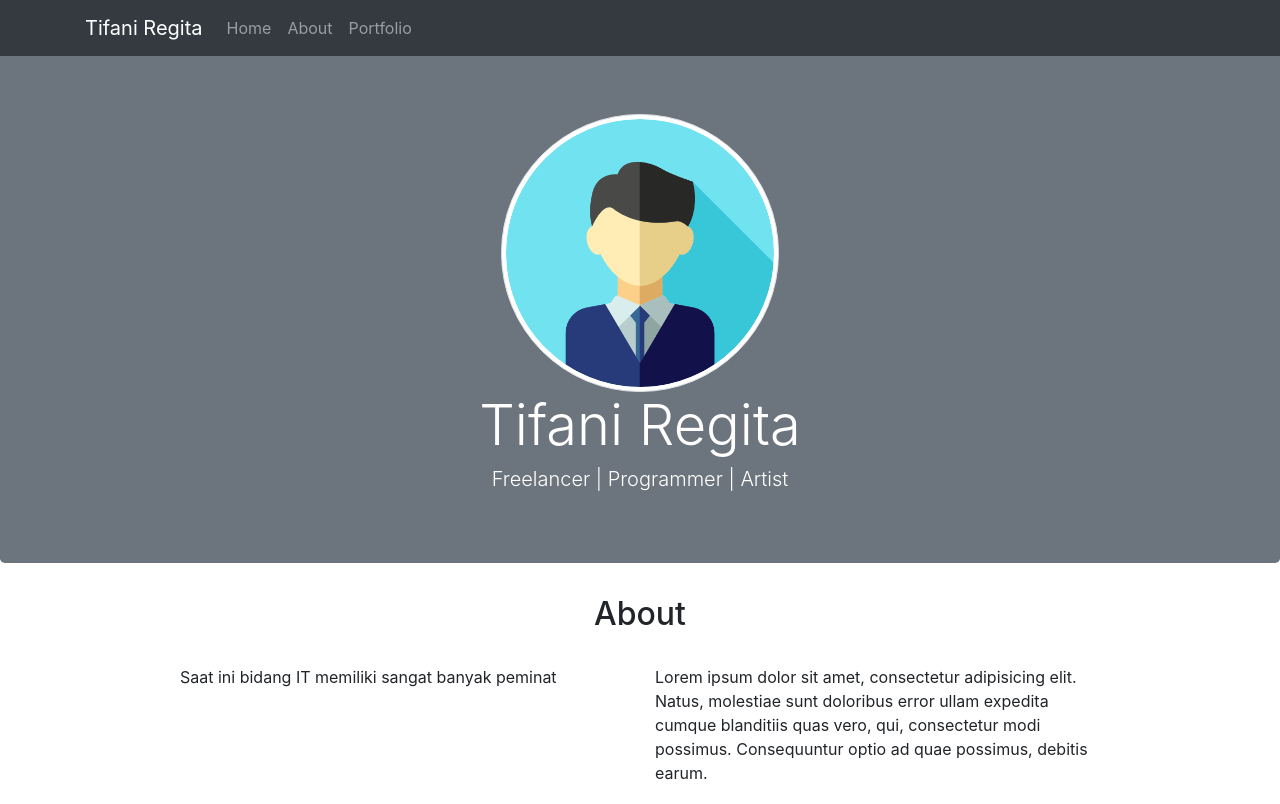
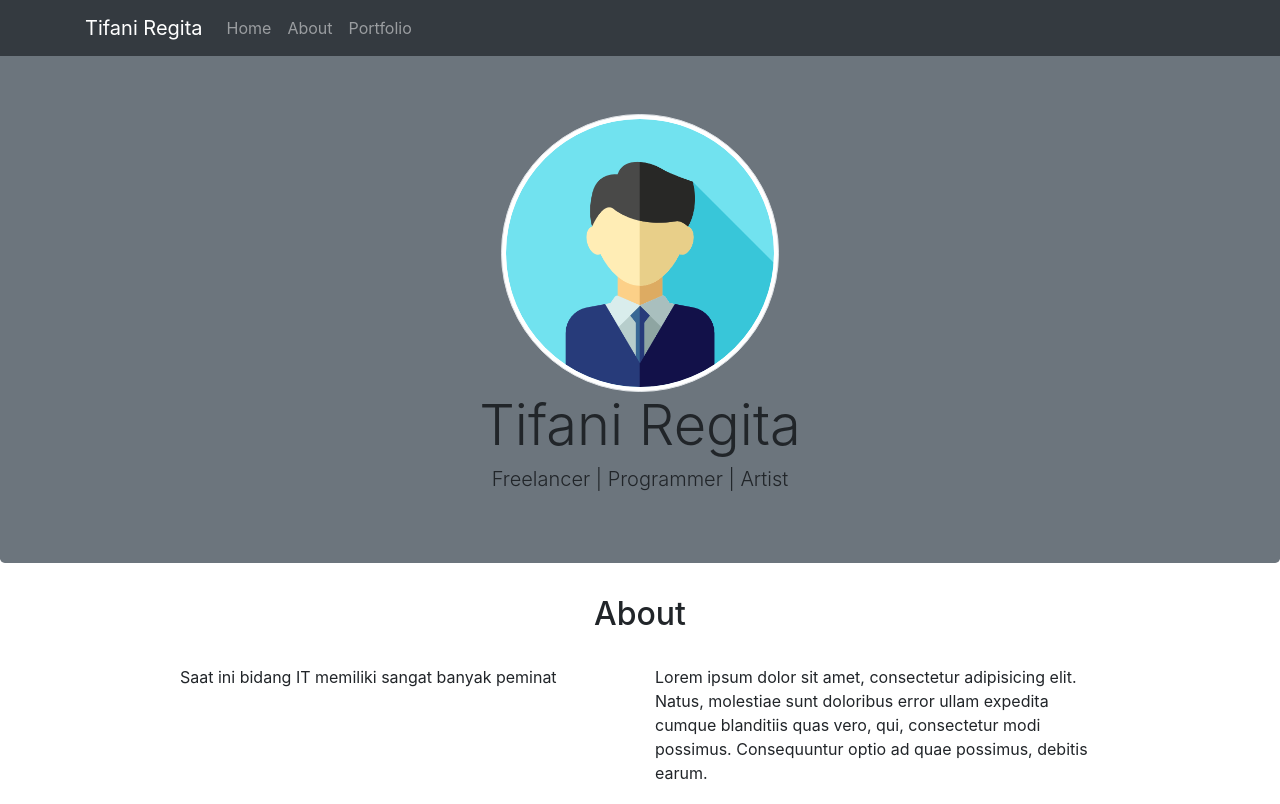
Before and after one commit to tifaniregita123/CobaLanding, a plain HTML site: page index.html in a window 1280 px wide. Shown: the top 804 px of the page. Drawn offline with nearby package versions, Linux system fonts and the light colour scheme.

Commit message:
merubah warna 2

```diff
--- a/css/style.css
+++ b/css/style.css
@@ -4,6 +4,7 @@ body {
 
 .jumbotron img {
     width: 25%;
+    color: #fff;
 }
 
 section {
@@ -14,6 +15,3 @@ footer {
     min-height: 50px;
     padding-top:12px;
 }
-.jumbotron{
-    color: #fff;
-}
```
